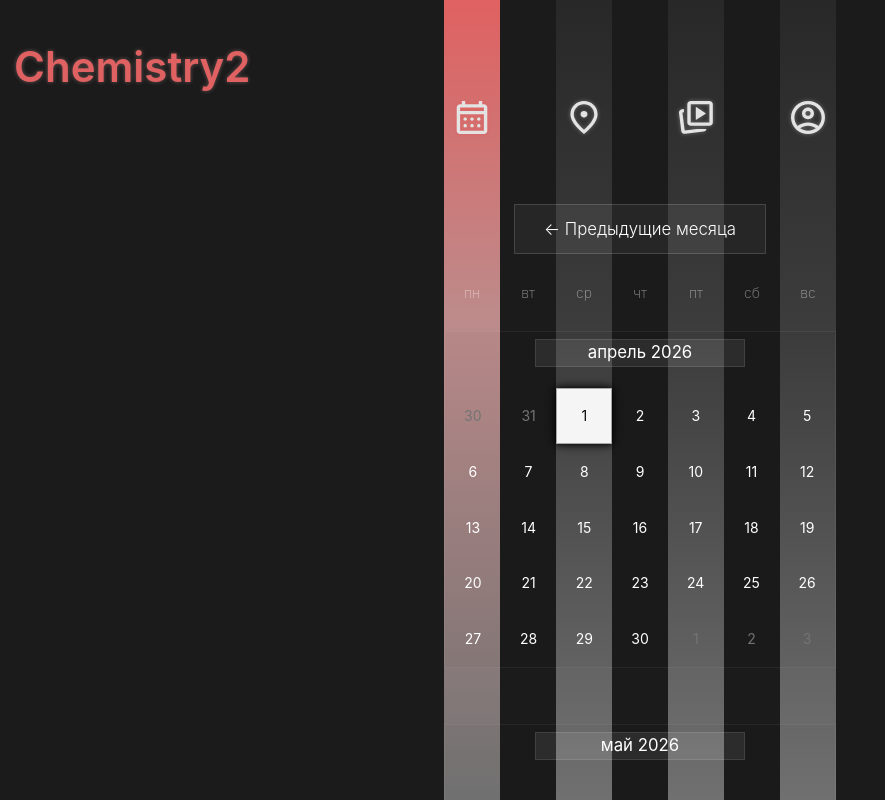
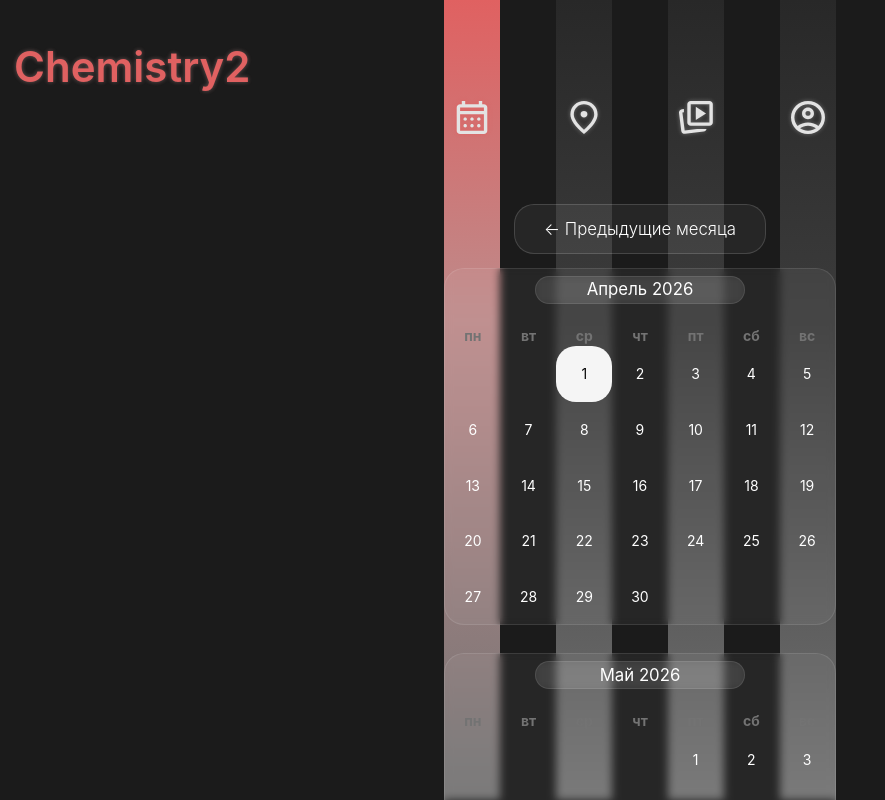
Before and after one commit to sayces/chemistry2, a Next.js app: page /calendar in a window 1280 px wide. Shown: the top 800 px of the page, without its empty margins (0-885 px from the left). Built offline with nearby package versions, Linux system fonts and the light colour scheme; a web font is replaced by a local one.

Commit message:
add timeMenu

```diff
--- a/src/shared/components/calendar/Calendar.module.scss
+++ b/src/shared/components/calendar/Calendar.module.scss
@@ -1,34 +1,44 @@
+@use "@/shared/styles/variables" as *;
+@use "@/shared/styles/theme" as *;
+
 .calendar {
   width: 100%;
+  overflow: hidden;
   display: flex;
   justify-content: center;
   background: transparent;
   backdrop-filter: none;
-  z-index: 1;
+  z-index: 0;
   pointer-events: auto;
 
   & :global([data-slot="calendar"]) {
     width: 100%;
     max-width: none;
-    padding: 0;
-    background: transparent;
+    background: rgba(255, 255, 255, 0.05);
+    border-radius: 20px;
+    backdrop-filter: blur(12px);
+    -webkit-backdrop-filter: blur(12px);
+    border: 1px solid rgba(255, 255, 255, 0.1);
+    transform: translateZ(0);
+    isolation: isolate;
+    backdrop-filter: blur(4px);
   }
 
-  // Hide internal navigation arrows
   & :global(.rdp-nav) {
     display: none;
   }
 
-  // Month caption container - separate visual entity
   & :global(.rdp-month_caption) {
     background: rgba(255, 255, 255, 0.08);
     width: 15rem;
-    border-radius: 20;
+    border-radius: 20px;
     padding: 0.5rem 0.1rem;
     font-weight: 400;
     font-size: 1rem;
     margin: 0.5rem auto;
     border: 1px solid rgba(255, 255, 255, 0.1);
+    backdrop-filter: blur(4px);
+    -webkit-backdrop-filter: blur(4px);
   }
 
   & :global(.rdp-caption_label) {
@@ -36,64 +46,112 @@
     font-size: 1.2rem;
   }
 
-  & :global([data-slot="calendar"]) {
+  & :global(.rdp-months) {
     width: 100%;
-    max-width: none;
-    padding: 0;
-    background: rgba(0, 0, 0, 0.02);
-    border-radius: 20;
-    backdrop-filter: blur(4px);
-    border: 1px solid rgba(255, 255, 255, 0.06);
   }
 
-  // Chevron icons in calendar
-  & :global(.rdp-chevron),
-  & :global([data-slot="calendar"]) svg {
-    width: 2rem;
-    height: 2rem;
+  & :global(.rdp-month) {
+    width: 100%;
   }
 
-  // Weekday names (Mon, Tue, etc.)
-  & :global(.rdp-weekday) {
-    font-size: 1rem;
-    font-weight: 200;
+  & :global(.rdp-table) {
+    width: 100%;
+    table-layout: fixed;
   }
 
-  // Calendar day numbers
-  & :global(.rdp-day) {
-    border-radius: 20;
-    overflow: hidden;
+  & :global(.rdp-head) {
+    width: 100%;
   }
 
-  & :global(.rdp-day_button),
-  & :global([data-day]) {
-    font-size: 1rem;
+  & :global(.rdp-head_row) {
+    width: 100%;
+    display: flex;
+  }
+
+  & :global(.rdp-head_cell) {
+    width: calc(100% / 7);
+    max-width: none;
+    font-size: clamp(0.7rem, 2vw, 1rem);
+    font-weight: 200;
+    opacity: 0.5;
+    text-align: center;
+    padding: 0.5rem 0;
+  }
+
+  & :global(.rdp-body) {
+    width: 100%;
+  }
+
+  & :global(.rdp-weeks) {
+    width: 100%;
+  }
+
+  & :global(.rdp-week) {
+    width: 100%;
+    display: flex;
+  }
+
+  & :global(.rdp-day) {
+    width: calc(100% / 7);
+    max-width: none;
+    height: auto;
+    aspect-ratio: 1/1;
+    border-radius: 20px;
+    overflow: hidden;
+    position: relative;
+    margin: 0;
+    padding: 0;
+  }
+
+  & :global(.rdp-day_button) {
+    width: 100%;
+    height: 100%;
+    font-size: clamp(0.75rem, 2.5vw, 1rem);
     font-weight: 400;
+    background: transparent;
+    border: none;
+    cursor: pointer;
+    display: flex;
+    align-items: center;
+    justify-content: center;
+    border-radius: 20px;
+    padding: 0;
+    margin: 0;
+    transition: all 0.2s ease;
+
+    &:hover {
+      background: rgba(255, 255, 255, 0.1);
+      backdrop-filter: blur(4px);
+      -webkit-backdrop-filter: blur(4px);
+    }
   }
 
   & :global(.rdp-day)[data-selected="true"] {
+    background: rgba(255, 255, 255, 0.15);
     box-shadow:
       inset 0 0 0 1px #00000050,
       0 0 6px rgba(0, 0, 0, 0.8),
       0 0 12px rgba(0, 0, 0, 0.8);
-    mix-blend-mode: difference;
-    backdrop-filter: blur(8px);
+    backdrop-filter: blur(12px);
+    -webkit-backdrop-filter: blur(12px);
     animation: bubblePulse 0.2s ease-in-out forwards;
   }
 
   @keyframes bubblePulse {
     0%,
     100% {
+      transform: scale(1.0);
       box-shadow:
-        inset 0 0 0 1px #00000050,
-        0 0 6px rgba(0, 0, 0, 0.8),
-        0 0 12px rgba(0, 0, 0, 0.8);
+        inset 0 0 0 2px #00000050,
+        0 0 2px rgba(0, 0, 0, 0.8),
+        0 0 2px rgba(0, 0, 0, 0.8);
     }
     50% {
+      transform: scale(.8);
       box-shadow:
         inset 0 0 0 2px #00000030,
-        0 0 12px rgba(0, 0, 0, 0.6),
-        0 0 24px rgba(0, 0, 0, 0.3);
+        0 0 2px rgba(0, 0, 0, 0.6),
+        0 0 2px rgba(0, 0, 0, 0.3);
     }
   }
 
@@ -108,36 +166,19 @@
   gap: 1rem;
   align-items: center;
   width: 100%;
+  max-width: 100%;
+  overflow: visible;
   position: relative;
   z-index: 5;
 }
 
-.weekDaysHeader {
-  display: flex;
-  justify-content: center;
-  gap: 0;
-  width: 100%;
-  flex-wrap: nowrap;
-  margin: 1rem 0;
-}
-
-.weekDay {
-  font-size: 1rem;
-  font-weight: 200;
-  text-align: center;
-  flex: 1;
-  min-width: 4rem;
-  max-width: 6rem;
-  opacity: .5;
-  mix-blend-mode: multiply;
-}
-
 .monthCalendars {
   display: flex;
-  gap: var(--column-unit);
-  justify-content: center;
-  flex-wrap: wrap;
+  flex-direction: column;
+  gap: 2rem;
   width: 100%;
+  max-width: 100%;
+  overflow: visible;
 }
 
 .navButton {
@@ -147,7 +188,7 @@
   color: inherit;
   background: rgba(255, 255, 255, 0.05);
   border: 1px solid rgba(255, 255, 255, 0.15);
-  border-radius: 20;
+  border-radius: 20px;
   cursor: pointer;
   transition: all 0.2s ease;
   position: relative;
@@ -162,3 +203,18 @@
     transform: scale(0.98);
   }
 }
+
+.pageLayout {
+  display: flex;
+  flex-direction: row;
+  align-items: flex-start;
+  width: 100%;
+  position: relative;
+  overflow: visible;
+}
+
+@media (max-width: 768px) {
+  .pageLayout {
+    flex-direction: column;
+  }
+}
--- a/src/shared/components/calendar/CalendarContainer.tsx
+++ b/src/shared/components/calendar/CalendarContainer.tsx
@@ -1,21 +1,36 @@
-'use client';
+"use client";
 
-import { useState, useCallback, useEffect } from "react";
+import { useState, useCallback, useEffect, useRef } from "react";
 import { Calendar } from "@/shared/shadcn/ui/calendar";
-import Container from "../container/Container";
-import styles from './Calendar.module.scss';
+import Container from "@/shared/components/container/Container";
+import styles from "./Calendar.module.scss";
 import { ru } from "date-fns/locale";
+import TimeMenu from "@/shared/components/timemenu/TimeMenu";
 
 interface MonthCalendar {
   id: string;
   month: number;
   year: number;
-  selectedDate: Date | undefined;
+}
+
+interface MenuState {
+  date: Date;
+  anchorX: number;
+  anchorY: number;
+  calendarId: string;
 }
 
 const CalendarContainer = () => {
   const [calendars, setCalendars] = useState<MonthCalendar[]>([]);
   const [mounted, setMounted] = useState(false);
+  const [menu, setMenu] = useState<MenuState | null>(null);
+  const [selectedDate, setSelectedDate] = useState<Date | undefined>(undefined);
+  const [isMobile, setIsMobile] = useState(false);
+  const [lastClickedCalendarId, setLastClickedCalendarId] = useState<
+    string | null
+  >(null);
+  const wrapperRef = useRef<HTMLDivElement>(null);
+  const clickPositionRef = useRef<{ x: number; y: number } | null>(null);
 
   useEffect(() => {
     setMounted(true);
@@ -28,76 +43,129 @@ const CalendarContainer = () => {
         id: `${currentYear}-${currentMonth}`,
         month: currentMonth,
         year: currentYear,
-        selectedDate: now,
       },
       {
-        id: `${currentYear}-${currentMonth + 1}`,
+        id: `${currentYear}-${currentMonth + 1 > 11 ? currentYear + 1 : currentYear}-${currentMonth + 1 > 11 ? 0 : currentMonth + 1}`,
         month: currentMonth + 1 > 11 ? 0 : currentMonth + 1,
         year: currentMonth + 1 > 11 ? currentYear + 1 : currentYear,
-        selectedDate: undefined,
       },
     ]);
+
+    const checkMobile = () => {
+      setIsMobile(window.innerWidth <= 768);
+    };
+
+    checkMobile();
+    window.addEventListener("resize", checkMobile);
+    return () => window.removeEventListener("resize", checkMobile);
   }, []);
 
   const addPreviousMonths = useCallback(() => {
-    setCalendars(prev => {
+    setCalendars((prev) => {
       const firstCalendar = prev[0];
       const prevMonth = firstCalendar.month - 1;
-      const prevYear = prevMonth < 0 ? firstCalendar.year - 1 : firstCalendar.year;
+      const prevYear =
+        prevMonth < 0 ? firstCalendar.year - 1 : firstCalendar.year;
       const adjustedMonth = prevMonth < 0 ? 11 : prevMonth;
-
-      const newCalendar: MonthCalendar = {
+      return [
+        {
           id: `${prevYear}-${adjustedMonth}`,
           month: adjustedMonth,
           year: prevYear,
-        selectedDate: undefined,
-      };
-
-      return [newCalendar, ...prev];
+        },
+        ...prev,
+      ];
     });
   }, []);
 
   const addNextMonths = useCallback(() => {
-    setCalendars(prev => {
+    setCalendars((prev) => {
       const lastCalendar = prev[prev.length - 1];
       const nextMonth = lastCalendar.month + 1;
-      const nextYear = nextMonth > 11 ? lastCalendar.year + 1 : lastCalendar.year;
+      const nextYear =
+        nextMonth > 11 ? lastCalendar.year + 1 : lastCalendar.year;
       const adjustedMonth = nextMonth > 11 ? 0 : nextMonth;
-
-      const newCalendar: MonthCalendar = {
+      return [
+        ...prev,
+        {
           id: `${nextYear}-${adjustedMonth}`,
           month: adjustedMonth,
           year: nextYear,
-        selectedDate: undefined,
-      };
-
-      return [...prev, newCalendar];
+        },
+      ];
     });
   }, []);
 
-  const handleDateSelect = (id: string, date: Date | undefined) => {
-    setCalendars(prev =>
-      prev.map(cal =>
-        cal.id === id ? { ...cal, selectedDate: date } : cal
-      )
-    );
+  // Захватываем позицию клика перед тем как Calendar обработает выбор
+  const handleDayMouseDown = (calendarId: string, e: React.MouseEvent) => {
+    const target = e.target as HTMLElement;
+    const dayButton = target.closest(".rdp-day");
+
+    if (dayButton) {
+      const wrapper = wrapperRef.current;
+      if (!wrapper) return;
+
+      const rect = dayButton.getBoundingClientRect();
+      const wrapperRect = wrapper.getBoundingClientRect();
+
+      clickPositionRef.current = {
+        x: rect.left - wrapperRect.left,
+        y: rect.top + rect.height / 2 - wrapperRect.top,
+      };
+      setLastClickedCalendarId(calendarId);
+    }
+  };
+
+  // Обрабатываем выбор даты
+  const handleSelect = (date: Date | undefined, calendarId: string) => {
+    const wrapper = wrapperRef.current;
+
+    if (!date) {
+      // Клик на уже выбранную дату - снимаем выбор
+      setSelectedDate(undefined);
+      setMenu(null);
+      return;
+    }
+
+    // Проверяем, кликнули ли на ту же дату
+    const isSameDate =
+      selectedDate && selectedDate.toDateString() === date.toDateString();
+
+    if (isSameDate) {
+      setSelectedDate(undefined);
+      setMenu(null);
+    } else {
+      setSelectedDate(date);
+
+      if (wrapper && clickPositionRef.current) {
+        setMenu({
+          date,
+          anchorX: clickPositionRef.current.x,
+          anchorY: clickPositionRef.current.y,
+          calendarId: lastClickedCalendarId || calendarId,
+        });
+      }
+    }
+  };
+
+  const handleTimeSelect = (date: Date, time: string) => {
+    console.log("Selected:", date, time);
   };
 
   if (!mounted || calendars.length === 0) {
     return (
       <Container variant="default">
         <div className={styles.calendarsWrapper}>
-          <div style={{ height: '20rem' }} />
+          <div style={{ height: "20rem" }} />
         </div>
       </Container>
     );
   }
 
-  const weekDays = ["пн", "вт", "ср", "чт", "пт", "сб", "вс"];
-
   return (
     <Container variant="default">
-      <div className={styles.calendarsWrapper}>
+      <div className={styles.pageLayout}>
+        <div className={styles.calendarsWrapper} ref={wrapperRef}>
           <button
             type="button"
             className={styles.navButton}
@@ -106,27 +174,47 @@ const CalendarContainer = () => {
             ← Предыдущие месяца
           </button>
 
-        <div className={styles.weekDaysHeader}>
-          {weekDays.map((day) => (
-            <span key={day} className={styles.weekDay}>{day}</span>
-          ))}
+          <div className={styles.monthCalendars}>
+            {calendars.map((cal) => (
+              <div key={cal.id} className="w-full">
+                <div
+                  className={styles.calendar}
+                  onMouseDown={(e) => handleDayMouseDown(cal.id, e)}
+                >
+                  <Calendar
+                    mode="single"
+                    selected={selectedDate}
+                    onSelect={(date) => handleSelect(date, cal.id)}
+                    month={new Date(cal.year, cal.month)}
+                    locale={ru}
+                    showOutsideDays={false}
+                    className="w-full"
+                    formatters={{
+                      formatCaption: (date) => {
+                        const monthName = date.toLocaleDateString("ru", {
+                          month: "long",
+                        });
+                        const year = date.getFullYear();
+                        return `${monthName.charAt(0).toUpperCase() + monthName.slice(1)} ${year}`;
+                      },
+                    }}
+                  />
                 </div>
 
-        <div className={styles.monthCalendars}>
-          {calendars.map(cal => (
-            <div key={cal.id} className={styles.calendar}>
-              <Calendar
-                mode="single"
-                selected={cal.selectedDate}
-                onSelect={(date) => handleDateSelect(cal.id, date)}
-                defaultMonth={new Date(cal.year, cal.month)}
-                captionLayout="label"
-                locale={ru}
-                className="w-full backdrop-blur-xs bg-transparent relative"
-                classNames={{
-                  weekdays: "hidden",
+                {/* Mobile version: show menu under the active calendar */}
+                {isMobile && menu && menu.calendarId === cal.id && (
+                  <TimeMenu
+                    date={menu.date}
+                    anchorX={menu.anchorX}
+                    anchorY={menu.anchorY}
+                    onClose={() => {
+                      setMenu(null);
+                      setSelectedDate(undefined);
                     }}
+                    onTimeSelect={handleTimeSelect}
+                    isMobile={true}
                   />
+                )}
               </div>
             ))}
           </div>
@@ -139,6 +227,22 @@ const CalendarContainer = () => {
             Следующие месяца →
           </button>
         </div>
+
+        {/* Desktop version: show menu on the side */}
+        {!isMobile && menu && (
+          <TimeMenu
+            date={menu.date}
+            anchorX={menu.anchorX}
+            anchorY={menu.anchorY}
+            onClose={() => {
+              setMenu(null);
+              setSelectedDate(undefined);
+            }}
+            onTimeSelect={handleTimeSelect}
+            isMobile={false}
+          />
+        )}
+      </div>
     </Container>
   );
 };
--- a/src/shared/components/interactiveColumns/Column.module.scss
+++ b/src/shared/components/interactiveColumns/Column.module.scss
@@ -8,6 +8,7 @@
   bottom: 0;
   cursor: pointer;
   overflow: hidden;
+  z-index: 10;
 
   background-image: linear-gradient(
     to bottom,
@@ -26,7 +27,7 @@
     transform-origin: top;
     transform: scaleY(0);
     transition: transform 0.5s ease-in;
-    z-index: 1;
+
   }
 
   // Active gradient overlays (::before)
--- /dev/null
+++ b/src/shared/components/timemenu/TimeMenu.module.scss
@@ -0,0 +1,108 @@
+@use "@/shared/styles/variables" as *;
+@use "@/shared/styles/theme" as *;
+
+.timeMenuWrapper {
+  position: absolute;
+  z-index: 50;
+  pointer-events: auto;
+
+  &.side_right {
+    left: 100%;
+    margin-left: 6rem;
+  }
+
+  &.side_left {
+    right: 100%;
+    margin-right: 6rem;
+  }
+
+  &.mobile {
+    position: relative;
+    left: 0;
+    right: 0;
+    margin: 1.5rem 0;
+    width: 100%;
+    top: auto !important;
+  }
+}
+
+.timeMenu {
+  background: $color-for-each-column;
+  border-radius: 20px;
+  padding: 1.25rem 1rem;
+  min-width: 13rem;
+  box-shadow:
+    0 10px 40px rgba(0, 0, 0, 0.25),
+    0 3px 12px rgba(0, 0, 0, 0.15);
+  animation: menuPop 0.35s cubic-bezier(0.34, 1.56, 0.64, 1) backwards;
+  backdrop-filter: blur(8px);
+  -webkit-backdrop-filter: blur(8px);
+  border: 1px solid rgba(255, 255, 255, 0.1);
+}
+
+@keyframes menuPop {
+  from {
+    opacity: 0;
+    transform: scale(0.85) translateY(-10px);
+  }
+  to {
+    opacity: 1;
+    transform: scale(1) translateY(0);
+  }
+}
+
+.timeMenuTitle {
+  font-size: 1.1rem;
+  font-weight: 500;
+  margin-bottom: 1rem;
+  color: #fff;
+  text-align: center;
+}
+
+.timeSlots {
+  list-style: none;
+  padding: 0;
+  margin: 0;
+  display: grid;
+  grid-template-columns: repeat(2, 1fr);
+  gap: 0.5rem;
+}
+
+.timeSlotButton {
+  width: 100%;
+  padding: 0.5rem;
+  background: rgba(255, 255, 255, 0.05);
+  border: 1px solid rgba(255, 255, 255, 0.1);
+  border-radius: 10px;
+  color: #fff;
+  cursor: pointer;
+  transition: all 0.2s;
+
+  &:hover {
+    background: rgba(255, 255, 255, 0.15);
+    border-color: rgba(255, 255, 255, 0.3);
+  }
+}
+
+.umbilicalLine {
+  position: absolute;
+  height: $column-unit;
+  background: linear-gradient(to right, #a0a0a0, $color-for-each-column);
+  box-shadow: 0 0 8px rgba(255, 255, 255, 0.25);
+  z-index: 0;
+  transform: translateY(-50%);
+  pointer-events: none;
+
+  &.side_left {
+    background: linear-gradient(to left, #a0a0a0, $color-for-each-column);
+    border-radius: 0 20px 20px 0;
+  }
+
+  &.side_right {
+    border-radius: 20px 0 0 20px;
+  }
+
+  &.mobile {
+    display: none;
+  }
+}
--- /dev/null
+++ b/src/shared/components/timemenu/TimeMenu.tsx
@@ -0,0 +1,128 @@
+'use client';
+
+import { useEffect, useRef, type RefObject } from "react";
+import { format, getDay } from "date-fns";
+import { ru } from "date-fns/locale";
+import styles from './TimeMenu.module.scss';
+import { clsx } from "clsx";
+
+interface TimeMenuProps {
+  date: Date;
+  anchorX: number;
+  anchorY: number;
+  onClose: () => void;
+  onTimeSelect?: (date: Date, time: string) => void;
+  isMobile?: boolean;
+  ignoreRef?: RefObject<HTMLElement | null>;
+}
+
+const TIME_SLOTS = [
+  "09:00", "10:00", "11:00", "12:00", "13:00",
+  "14:00", "15:00", "16:00", "17:00", "18:00"
+];
+
+const TimeMenu = ({
+  date,
+  anchorX,
+  anchorY,
+  onClose,
+  onTimeSelect,
+  isMobile,
+  ignoreRef
+}: TimeMenuProps) => {
+  const menuRef = useRef<HTMLDivElement>(null);
+
+  const day = getDay(date);
+  const side = (day >= 1 && day <= 3) ? 'left' : 'right';
+
+  useEffect(() => {
+    const handleClickOutside = (e: MouseEvent) => {
+      const target = e.target as Node;
+
+      if (menuRef.current?.contains(target)) return;
+      if (ignoreRef?.current?.contains(target)) return;
+
+      onClose();
+    };
+
+    document.addEventListener('mousedown', handleClickOutside);
+    return () => document.removeEventListener('mousedown', handleClickOutside);
+  }, [onClose, ignoreRef]);
+
+  if (isMobile) {
+    return (
+      <div
+        ref={menuRef}
+        className={clsx(styles.timeMenuWrapper, styles.mobile)}
+      >
+        <div className={styles.timeMenu}>
+          <h3 className={styles.timeMenuTitle}>
+            {format(date, 'd MMMM yyyy', { locale: ru })}
+          </h3>
+          <ul className={styles.timeSlots}>
+            {TIME_SLOTS.map(slot => (
+              <li key={slot} className={styles.timeSlot}>
+                <button
+                  className={styles.timeSlotButton}
+                  onClick={() => onTimeSelect?.(date, slot)}
+                >
+                  {slot}
+                </button>
+              </li>
+            ))}
+          </ul>
+        </div>
+      </div>
+    );
+  }
+
+  const lineStyles = side === 'left'
+    ? {
+        top: `${anchorY}px`,
+        right: `calc(100% - ${anchorX}px)`,
+        width: `calc(${anchorX}px + 6rem)`,
+      }
+    : {
+        top: `${anchorY}px`,
+        left: `${anchorX}px`,
+        width: `calc(100% - ${anchorX}px + 6rem)`,
+      };
+
+  return (
+    <>
+      <div
+        className={clsx(styles.umbilicalLine, styles[`side_${side}`])}
+        style={lineStyles}
+      />
+
+      <div
+        ref={menuRef}
+        className={clsx(styles.timeMenuWrapper, styles[`side_${side}`])}
+        style={{
+          top: `calc(${anchorY}px - 58px)`,
+        }}
+      >
+        <div className={styles.timeMenu}>
+          <h3 className={styles.timeMenuTitle}>
+            {format(date, 'd MMMM yyyy', { locale: ru })}
+          </h3>
+
+          <ul className={styles.timeSlots}>
+            {TIME_SLOTS.map(slot => (
+              <li key={slot} className={styles.timeSlot}>
+                <button
+                  className={styles.timeSlotButton}
+                  onClick={() => onTimeSelect?.(date, slot)}
+                >
+                  {slot}
+                </button>
+              </li>
+            ))}
+          </ul>
+        </div>
+      </div>
+    </>
+  );
+};
+
+export default TimeMenu;
```
Lines whose indentation alone changed are shown as unchanged.
